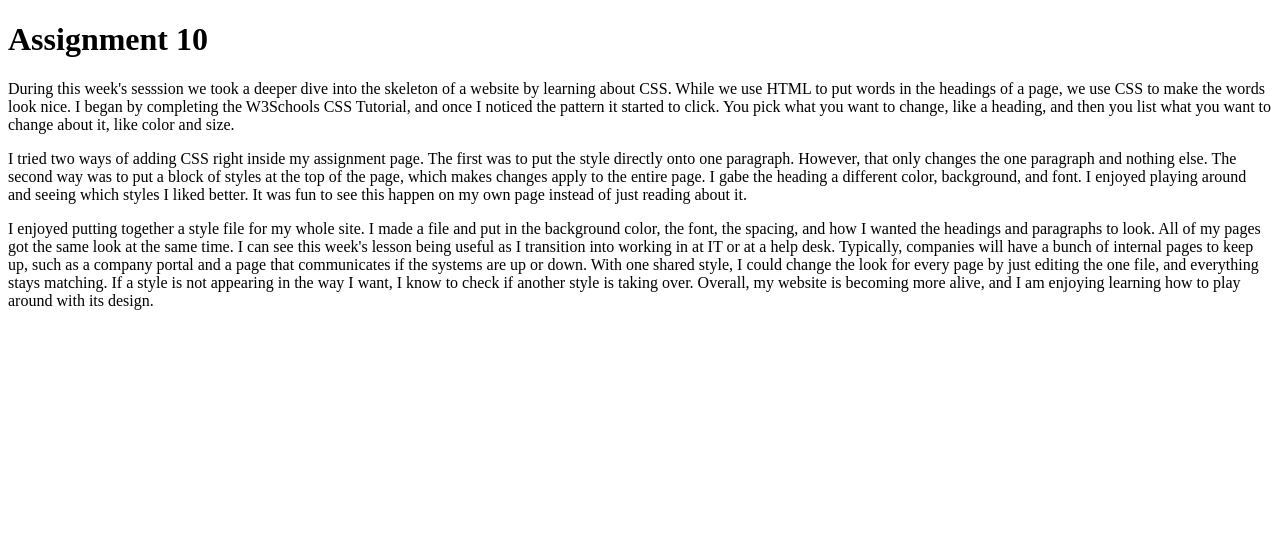
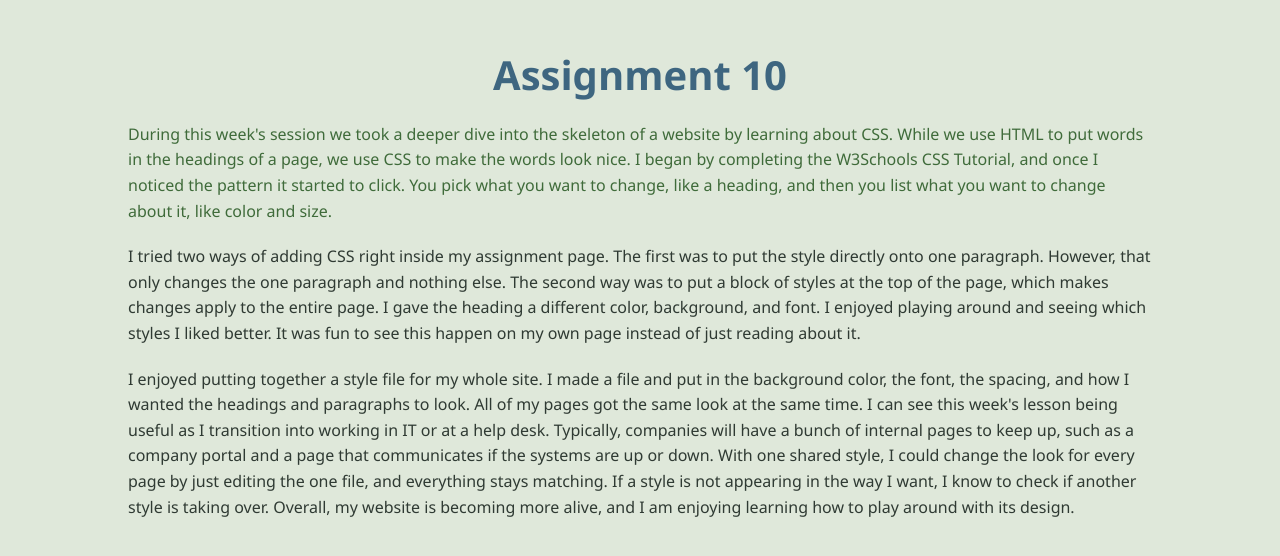
Before and after one commit to lazar2013/lazar2013.github.io, a plain HTML site: page web110/assignment10.html in a window 1280 px wide. Drawn offline with Linux system fonts and the light colour scheme.

Commit message:
style updates

```diff
--- a/web110/assignment10.html
+++ b/web110/assignment10.html
@@ -5,24 +5,34 @@
     <meta charset="UTF-8">
     <meta name="viewport" content="width=device-width, initial-scale=1.0">
     <title>Assignment 10</title>
+    <link href="style.css" rel="stylesheet" type="text/css">
 </head>
 
 <body>
     <h1>Assignment 10</h1>
-    <p>During this week's sesssion we took a deeper dive into the skeleton of a website by learning about CSS. While
-        we use HTML to put words in the headings of a page, we use CSS to make the words look nice. I began by completing the W3Schools CSS Tutorial, and once I noticed the
-        pattern it started to click. You pick what you want to change, like a heading, and then you list what you want to change about it, like color and size. </p>
+    <p style="color: #3f6b3a;">
+        During this week's session we took a deeper dive into the skeleton of a website by learning about CSS. While
+        we use HTML to put words in the headings of a page, we use CSS to make the words look nice. I began by
+        completing the W3Schools CSS Tutorial, and once I noticed the
+        pattern it started to click. You pick what you want to change, like a heading, and then you list what you want
+        to change about it, like color and size. </p>
 
     <p>I tried two ways of adding CSS right inside my assignment page. The first was to put the style directly onto
-        one paragraph. However, that only changes the one paragraph and nothing else. The second way was to put a block of styles at the top of the page, which makes changes
-        apply to the entire page. I gabe the heading a different color, background, and font. I enjoyed playing around and seeing which styles I liked better. It was fun to see this
+        one paragraph. However, that only changes the one paragraph and nothing else. The second way was to put a block
+        of styles at the top of the page, which makes changes
+        apply to the entire page. I gave the heading a different color, background, and font. I enjoyed playing around
+        and seeing which styles I liked better. It was fun to see this
         happen on my own page instead of just reading about it.</p>
 
     <p>I enjoyed putting together a style file for my whole site. I made a file and put in the background color, the
-        font, the spacing, and how I wanted the headings and paragraphs to look. All of my pages got the same look at the same time. I can see this week's lesson
-        being useful as I transition into working in at IT or at a help desk. Typically, companies will have a bunch of internal pages to keep up, such as a company portal and a
-        page that communicates if the systems are up or down. With one shared style, I could change the look for every page by just editing the one file, and everything stays
-        matching. If a style is not appearing in the way I want, I know to check if another style is taking over. Overall, my website is becoming more alive, and I am enjoying learning
+        font, the spacing, and how I wanted the headings and paragraphs to look. All of my pages got the same look at
+        the same time. I can see this week's lesson
+        being useful as I transition into working in IT or at a help desk. Typically, companies will have a bunch of
+        internal pages to keep up, such as a company portal and a
+        page that communicates if the systems are up or down. With one shared style, I could change the look for every
+        page by just editing the one file, and everything stays
+        matching. If a style is not appearing in the way I want, I know to check if another style is taking over.
+        Overall, my website is becoming more alive, and I am enjoying learning
         how to play around with its design.</p>
 </body>
 
--- a/web110/style.css
+++ b/web110/style.css
@@ -0,0 +1,21 @@
+body {
+    background-color: #dfe8da;
+    font-family: "Segoe UI", Arial, sans-serif;
+    width: 80%;
+    margin: 0 auto;
+    padding: 20px;
+}
+
+h1 {
+    color: #3e6680;
+    font-size: 2.5em;
+    text-align: center;
+    margin-bottom: 20px;
+}
+
+p {
+    color: #2f3a33;
+    font-size: 16px;
+    line-height: 1.6;
+    margin-bottom: 20px;
+}
```
Also changed, not shown: web110/assignment1.html (+1 -0 lines), web110/assignment2.html (+1 -0 lines), web110/assignment3.html (+1 -0 lines), web110/assignment4.html (+1 -0 lines), web110/assignment5.html (+1 -0 lines), web110/assignment6.html (+1 -0 lines), web110/assignment7.html (+1 -0 lines), web110/assignment8.html (+1 -0 lines), web110/assignment9.html (+1 -0 lines), web110/index.html (+1 -0 lines).
